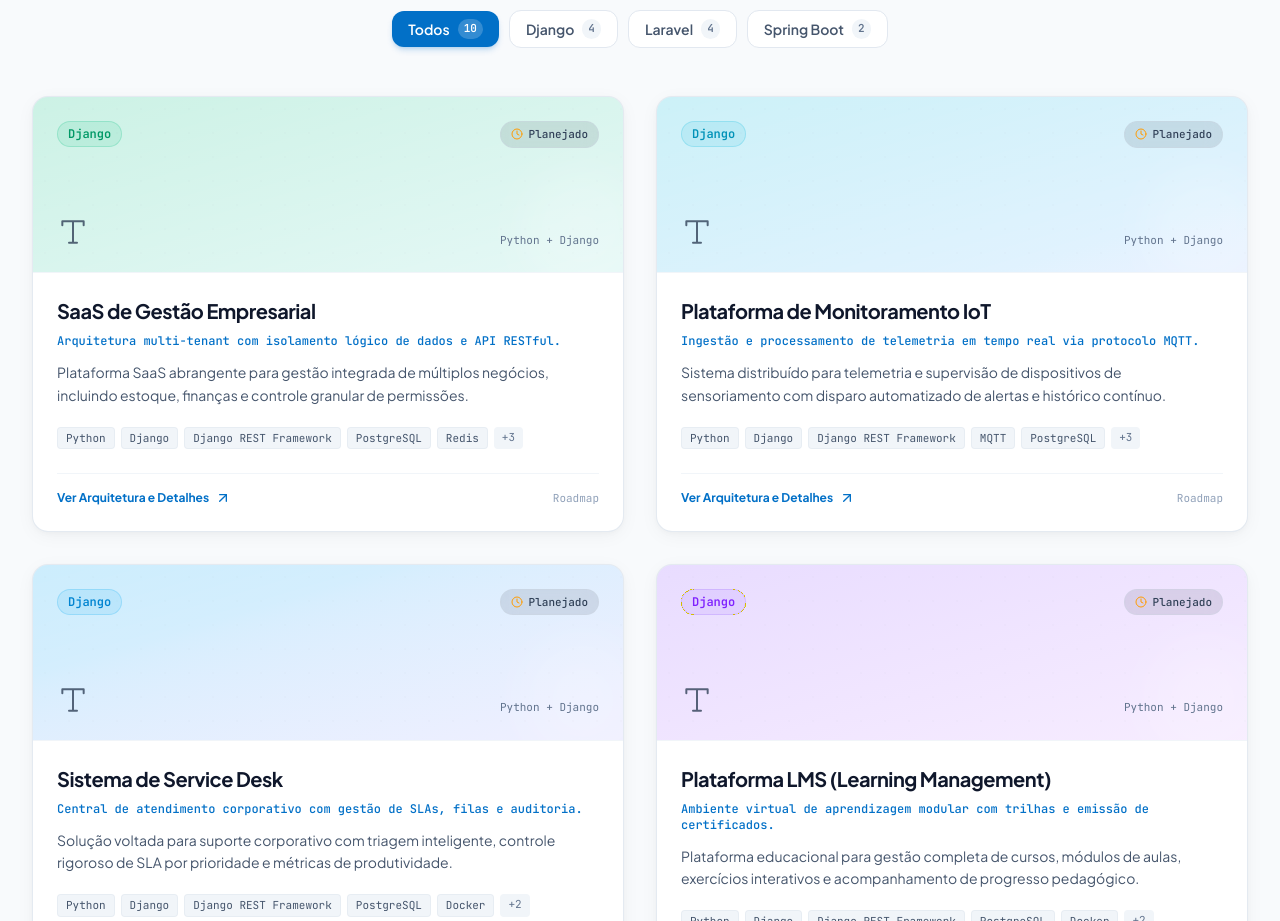
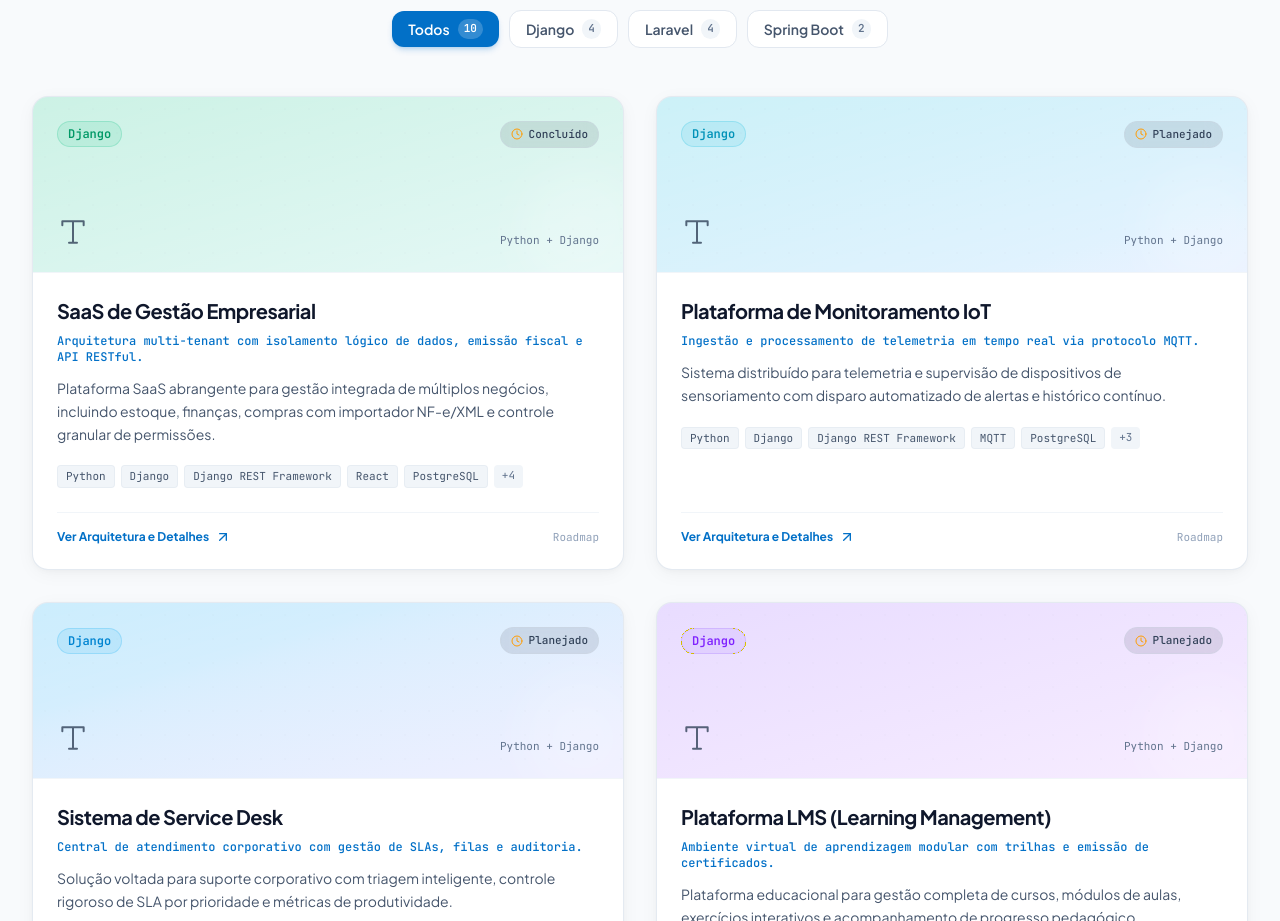
Before and after one commit to isaiasvas/isaiasvas.github.io, a React (Vite) app: page / in a window 1280 px wide. Shown: the part 6320-7241 px from the top of the page. Built offline with nearby package versions, Linux system fonts and the light colour scheme.

Commit message:
feat: add projects data file with Django and Laravel project entries

```diff
--- a/src/data/projects.js
+++ b/src/data/projects.js
@@ -4,23 +4,25 @@ export const projectsData = [
     id: "django-saas-erp",
     title: "SaaS de Gestão Empresarial",
     category: "Django",
-    status: "Planejado",
-    tagline: "Arquitetura multi-tenant com isolamento lógico de dados e API RESTful.",
-    shortDescription: "Plataforma SaaS abrangente para gestão integrada de múltiplos negócios, incluindo estoque, finanças e controle granular de permissões.",
+    status: "Concluído",
+    tagline: "Arquitetura multi-tenant com isolamento lógico de dados, emissão fiscal e API RESTful.",
+    shortDescription: "Plataforma SaaS abrangente para gestão integrada de múltiplos negócios, incluindo estoque, finanças, compras com importador NF-e/XML e controle granular de permissões.",
     problem: "Empresas com múltiplas filiais e unidades operacionais enfrentam dificuldades para centralizar vendas, estoque e fluxo de caixa mantendo isolamento de dados entre empresas.",
     objective: "Desenvolver uma plataforma SaaS robusta, multi-tenant e escalável com API REST para integração frontend e mobile, otimizada para alto volume de transações.",
     architecture: "Arquitetura em camadas com Django REST Framework, autenticação JWT, cache distribuído com Redis, banco de dados PostgreSQL particionado e orquestração em contêineres Docker.",
-    technologies: ["Python", "Django", "Django REST Framework", "PostgreSQL", "Redis", "Docker", "JWT", "Celery"],
+    technologies: ["Python", "Django", "Django REST Framework", "React", "PostgreSQL", "Redis", "Docker", "Celery", "BrasilAPI"],
     features: [
       "Arquitetura Multi-tenant com segregação de dados",
       "Controle de Usuários e Permissões com RBAC granular",
-      "Módulos de Gestão de Clientes, Fornecedores e Produtos",
-      "Controle de Estoque e Movimentação com auditoria",
-      "Faturamento de Vendas e Fluxo de Caixa automatizado",
-      "Dashboards analíticos e relatórios financeiros",
+      "Importador de NF-e via XML e decodificação de chave de 44 dígitos",
+      "Módulo Fiscal & Área do Contador com regimes tributários e alíquotas",
+      "Módulos de Gestão de Clientes (com busca CNPJ BrasilAPI), Fornecedores e Catálogo",
+      "Controle de Estoque auditado e Movimentação com baixa automática",
+      "Faturamento de Vendas (PDV) e Fluxo de Caixa automatizado",
+      "Dashboards analíticos e tabelas com ordenação, busca e filtros",
       "API RESTful completa com documentação Swagger/OpenAPI"
     ],
-    github: null,
+    github: "https://github.com/isaiasvas/SaaS-de-Gest-o-Empresarial",
     demo: null,
     colorAccent: "from-emerald-500/20 to-teal-500/10",
     borderAccent: "group-hover:border-emerald-500/40",
```
